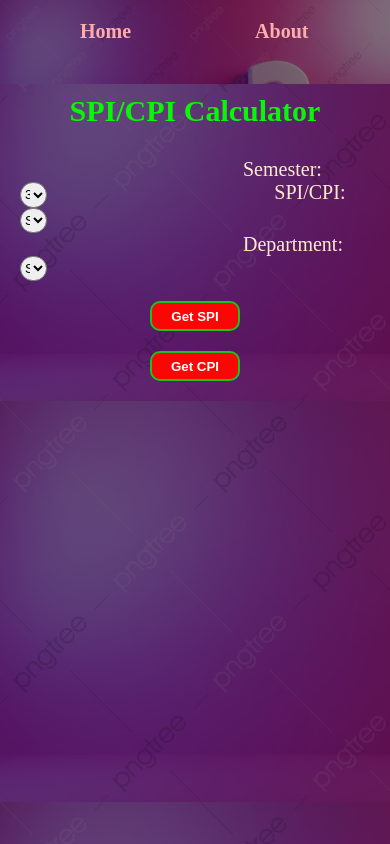
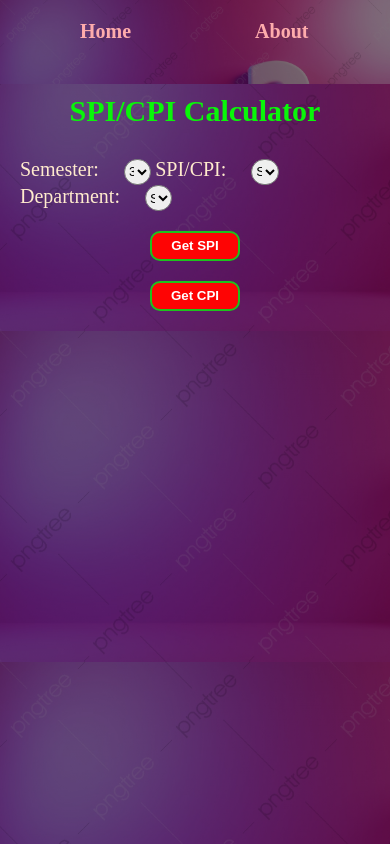
Before and after one commit to Himanshu8Mittal/Himanshu8Mittal.github.io, a plain HTML site: page index.html in a window 390 px wide. Drawn offline with Linux system fonts and the light colour scheme.

Commit message:
responsive

```diff
--- a/style.css
+++ b/style.css
@@ -118,3 +118,9 @@ ul{
     justify-content: center;
     color: rgb(28 233 108);
 }
+@media (max-width:675px){
+    label{
+        /* width: auto; */
+        padding-left: 0px;
+    }
+}
```
